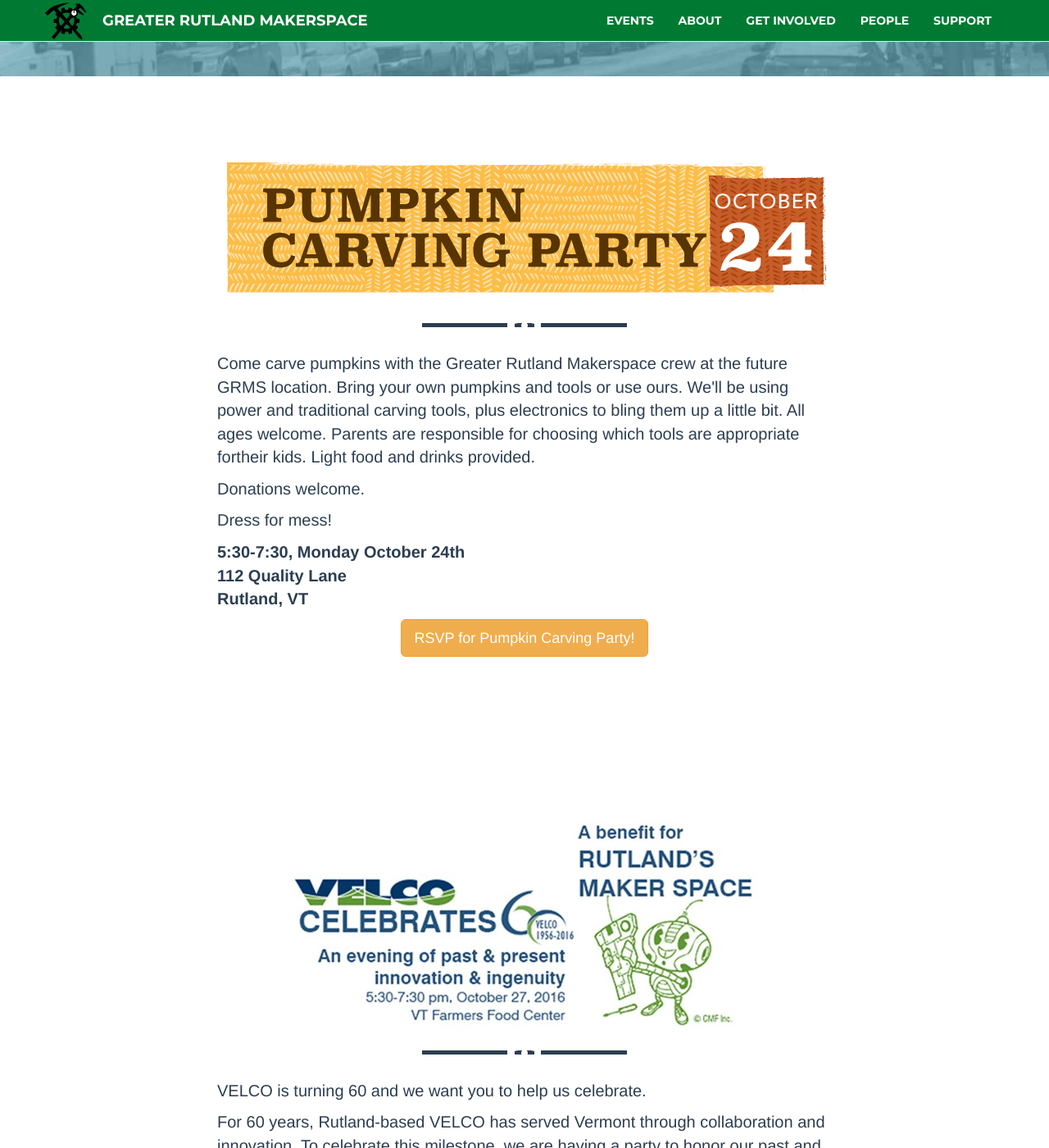
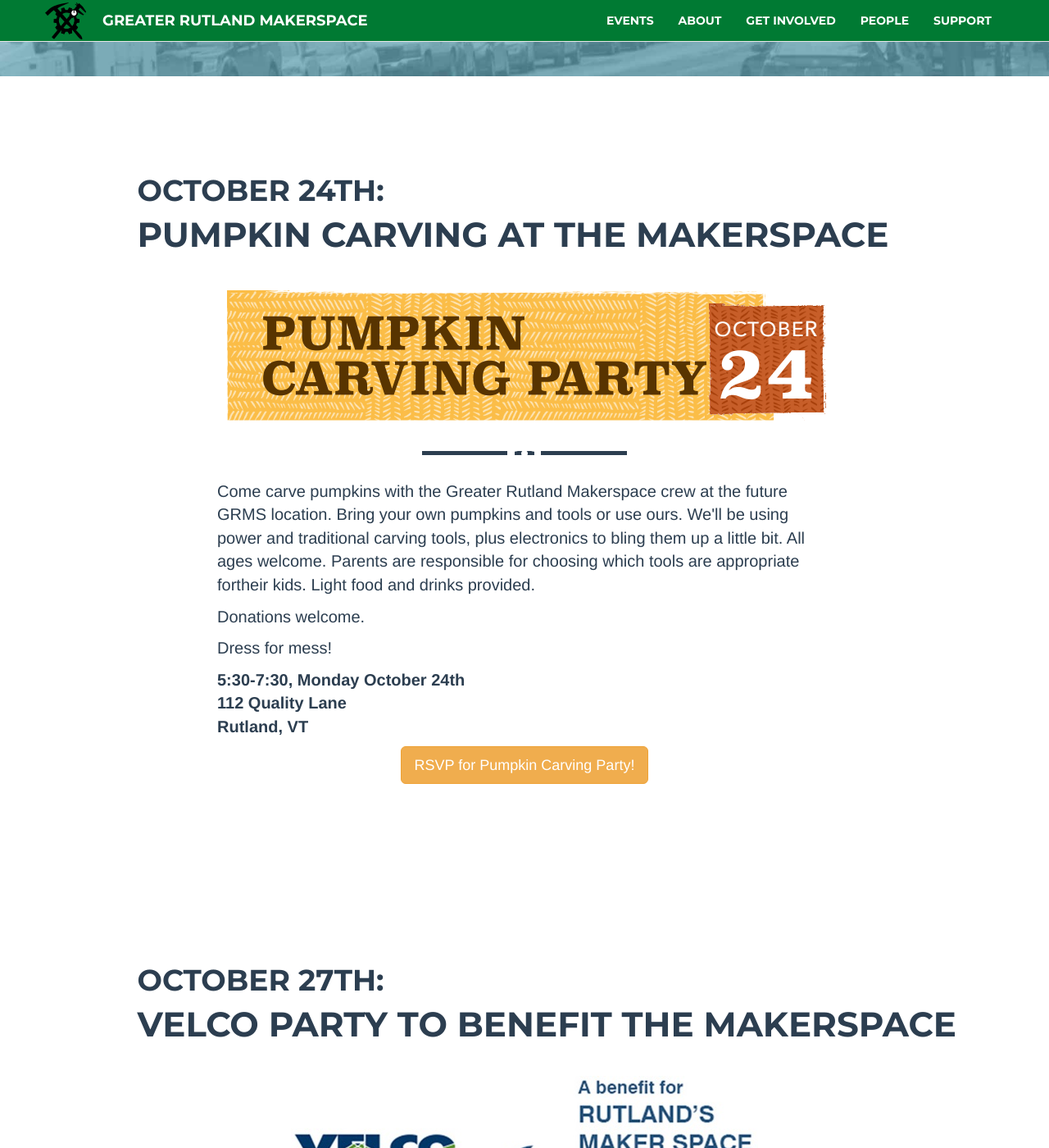
Before and after one commit to bkuker/greaterrutlandmakerspace.github.io, a Jekyll site: the page built from index.html, in a window 1280 px wide and 1400 px high, scrolled down 808 px. Shown: the whole window at 82% size. Built offline with Jekyll 4.4.1, drawn with Linux system fonts in a browser that asks for light colours; nearby versions of some CDN libraries.

Commit message:
Event Titles

```diff
--- a/_includes/pumpkins.html
+++ b/_includes/pumpkins.html
@@ -1,5 +1,11 @@
 <section id="events" class="{{include.style}}">
 	<div class="container">
+		<div class="row" style='margin-bottom: 40px'>
+			<div class="col-lg-11 col-lg-offset-1">
+				<h1>October 24th:</h1>
+				<h2>Pumpkin Carving at the Makerspace</h2>
+			</div>
+		</div>
 		<div class="row">
 			<div class="col-lg-12 text-center">
 				<a href="http://goo.gl/eZT9zj"><img src="img/party.png" alt="Pumpkin Carving Party - October 24"></a>
--- a/_includes/velco.html
+++ b/_includes/velco.html
@@ -1,5 +1,11 @@
 <section id="events" class="{{include.style}}">
 	<div class="container">
+		<div class="row" style='margin-bottom: 40px'>
+			<div class="col-lg-11 col-lg-offset-1">
+				<h1>October 27th:</h1>
+				<h2>VELCO Party to benefit the Makerspace</h2>
+			</div>
+		</div>
 		<div class="row">
 			<div class="col-lg-12 text-center">
 				<a href="https://www.eventbrite.com/e/velco-celebrates-60-tickets-27634977963"><img src="img/velco.jpg"
```
